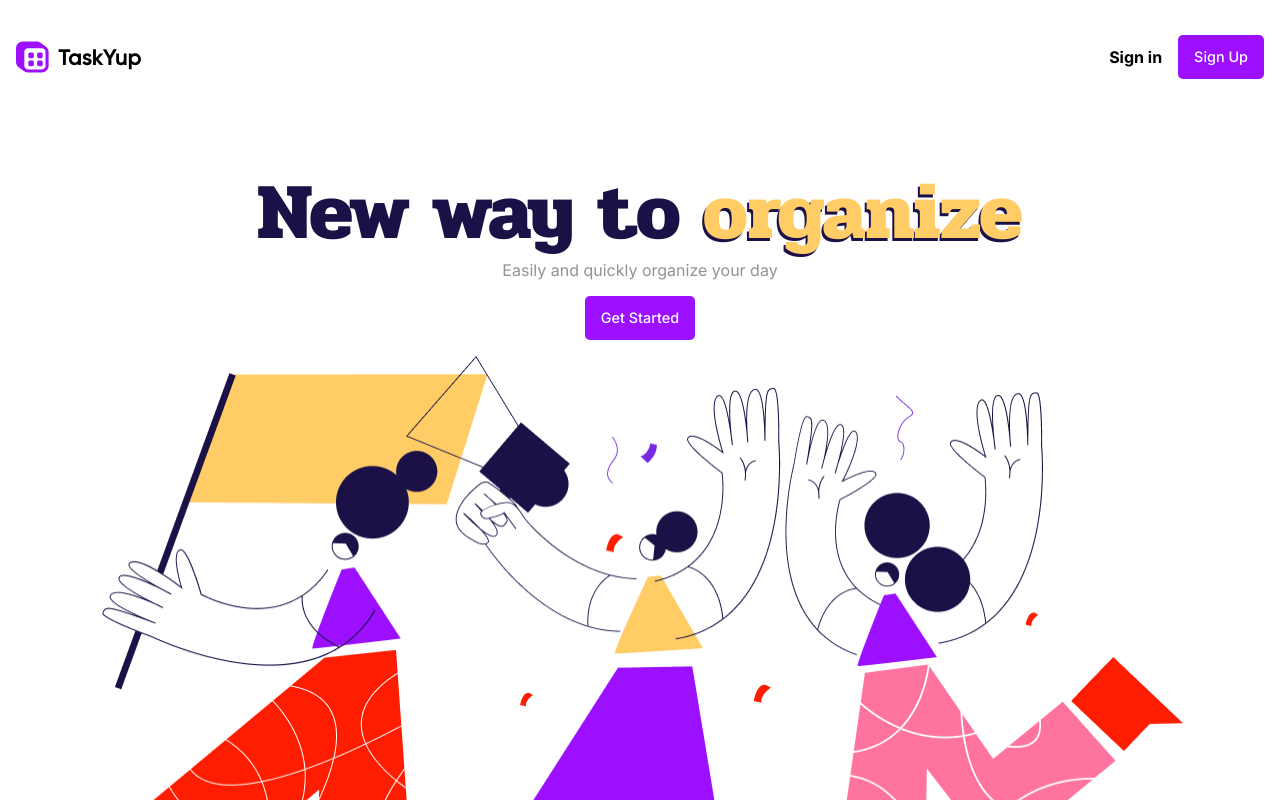
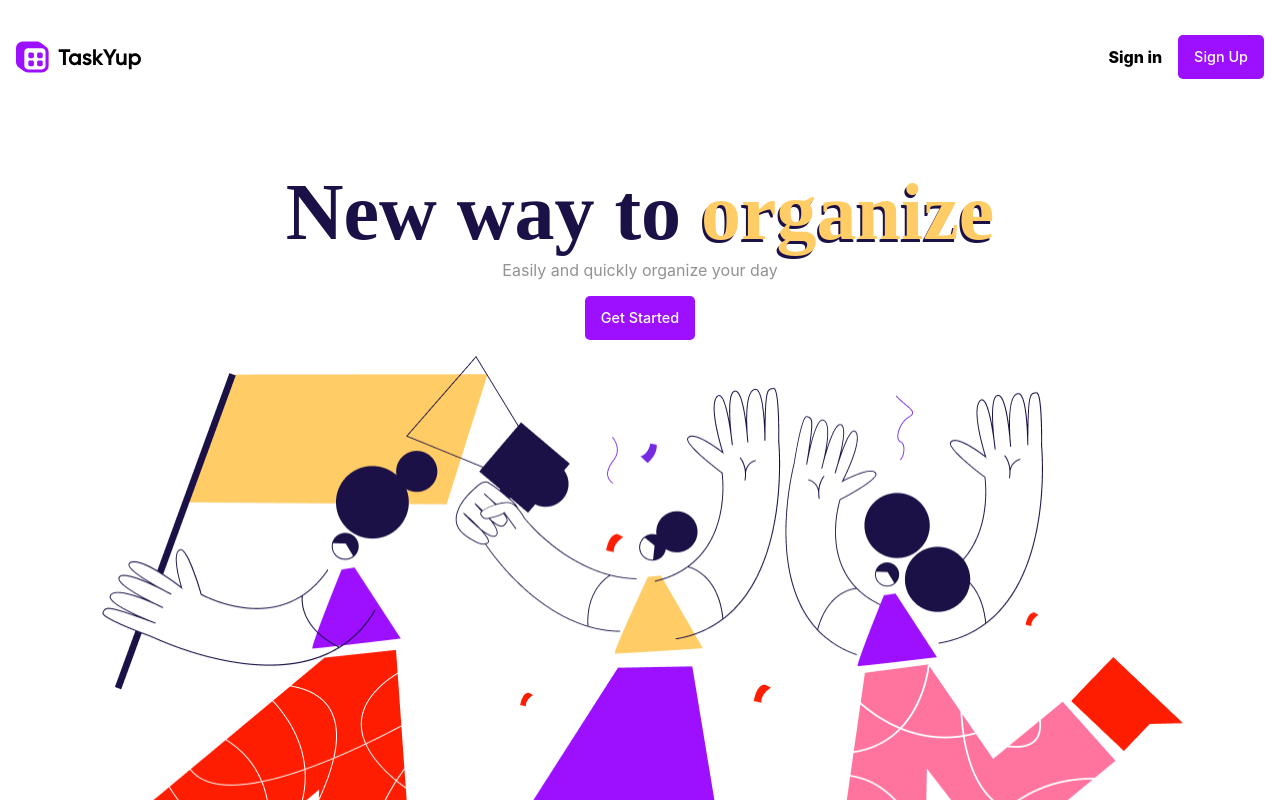
Before and after one commit to Gabriel-Silverio-96/web-taskyup, a Next.js app: page / in a window 1280 px wide. Shown: the top 800 px of the page. Built offline with nearby package versions, Linux system fonts and the light colour scheme.

Commit message:
style(home): remove import fonts

```diff
--- a/styles/global.css
+++ b/styles/global.css
@@ -1,6 +1,4 @@
 @import "./design.tokens.css";
-@import url("https://fonts.googleapis.com/css2?family=Inter:wght@400;500;700&display=swap");
-@import url('https://fonts.googleapis.com/css2?family=Pridi:wght@500;700&display=swap');
 
 * {
   box-sizing: border-box;
```
